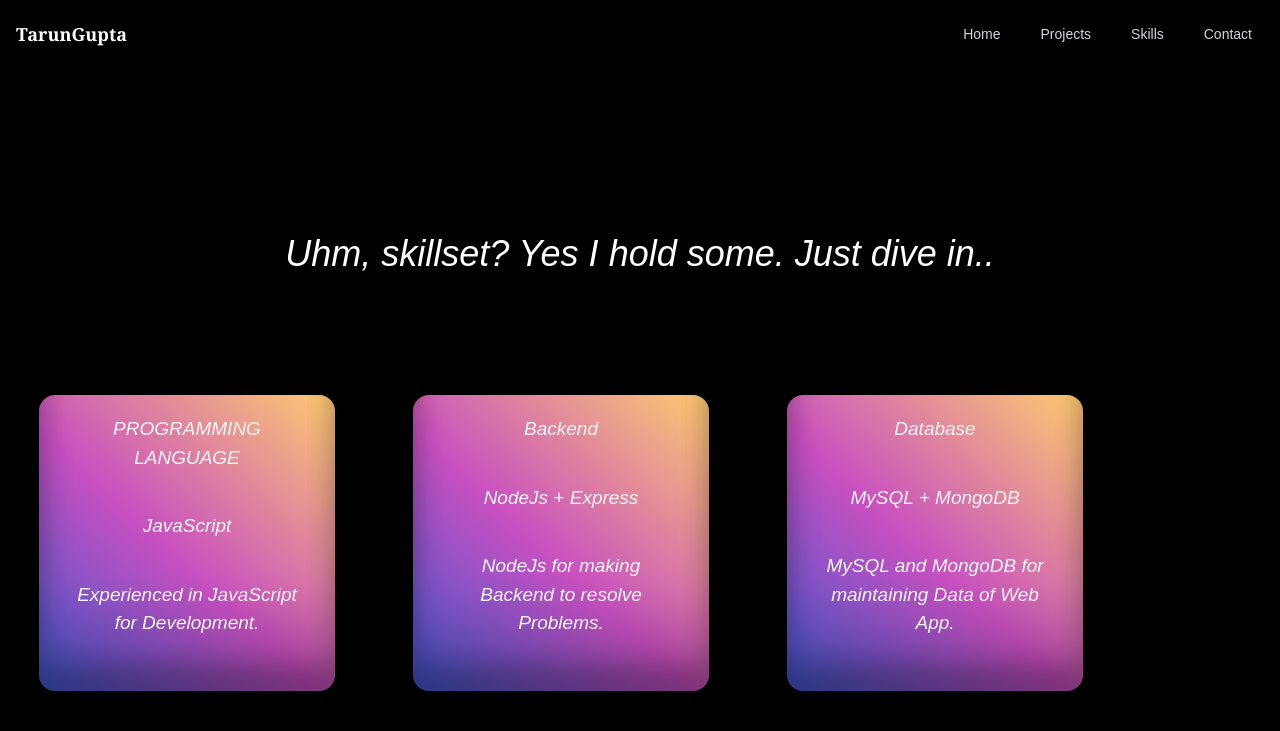
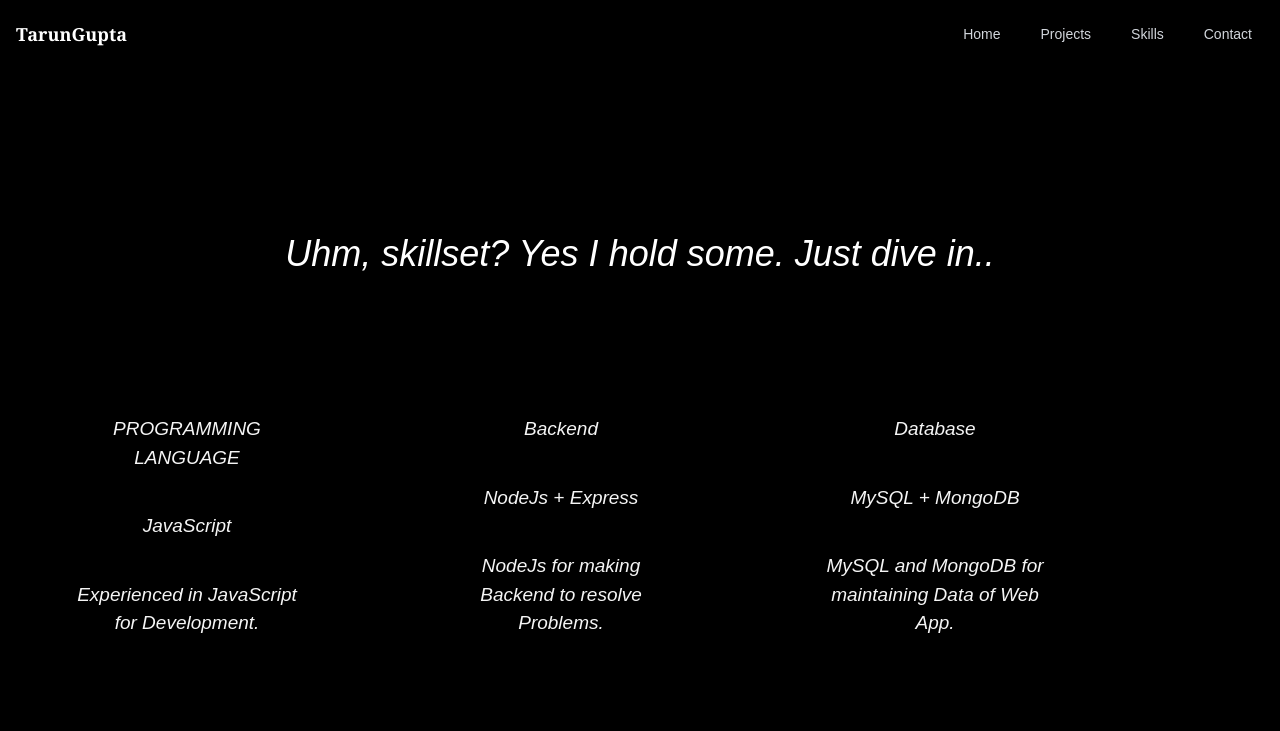
Before and after one commit to TarunGupta2602/TarunGupta, a Next.js app: page /skills in a window 1280 px wide. Shown: the top 731 px of the page. Built offline with nearby package versions, Linux system fonts and the light colour scheme.

Commit message:
Fix duplicate props error in page.js

```diff
--- a/app/globals.css
+++ b/app/globals.css
@@ -218,8 +218,7 @@ body {
   height: 37vh; /* Adjust height as needed */
   border-radius: 1rem;
   background-color: black;
-  background-image: linear-gradient(43deg, #4158D0 0%, #C850C0 46%, #FFCC70 100%);
-  box-shadow: rgba(0, 0, 0, 0.17) 0px -23px 25px 0px inset, rgba(0, 0, 0, 0.15) 0px -36px 30px 0px inset, rgba(0, 0, 0, 0.1) 0px -79px 40px 0px inset, rgba(0, 0, 0, 0.06) 0px 2px 1px, rgba(0, 0, 0, 0.09) 0px 4px 2px, rgba(0, 0, 0, 0.09) 0px 8px 4px, rgba(0, 0, 0, 0.09) 0px 16px 8px, rgba(0, 0, 0, 0.09) 0px 32px 16px;
+  background-image: src("https://pics.craiyon.com/2023-06-01/1226da8f422d416a9cef395f982d9a08.webp");
   transform: translateY(20px);
   opacity: 0;
   animation: showCard 0.5s forwards ease-in-out; /* Animation for the card */
```
Also changed, not shown: media/me.jpg (added), public/new.jpg.
